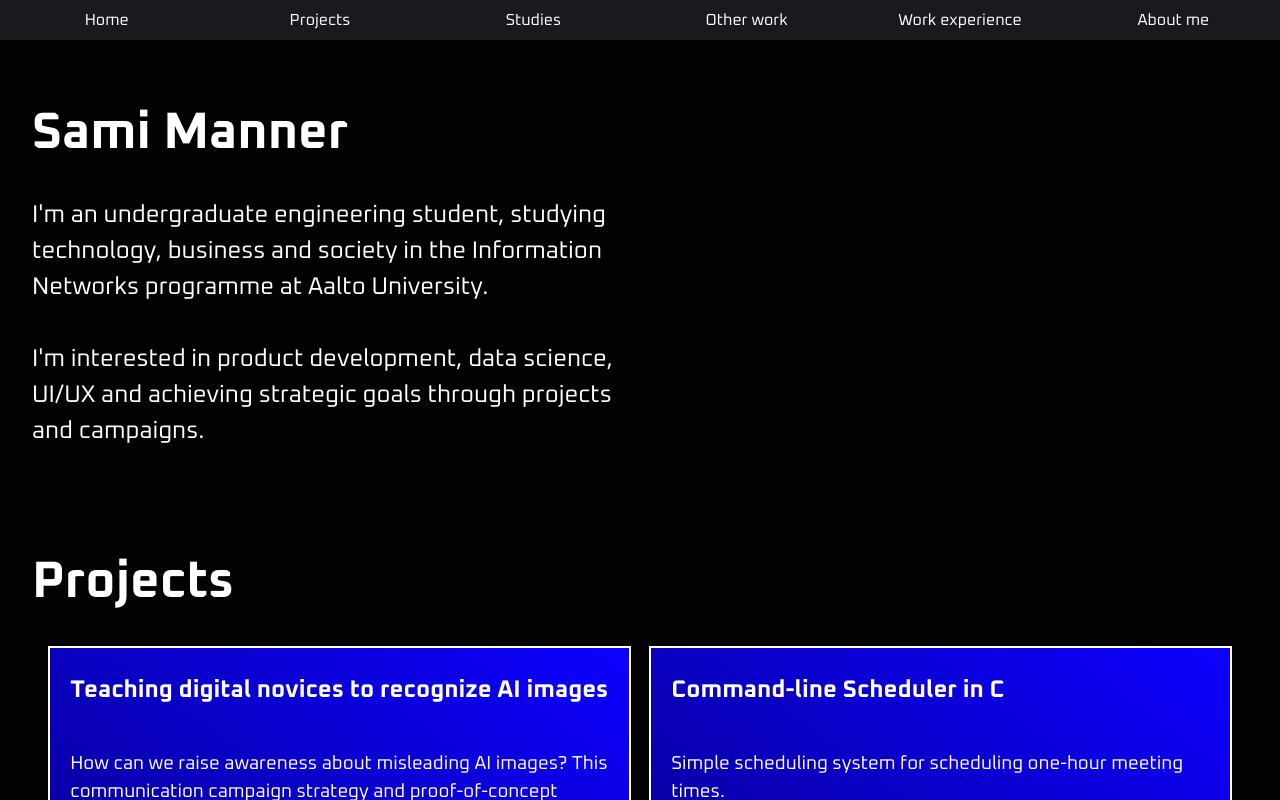
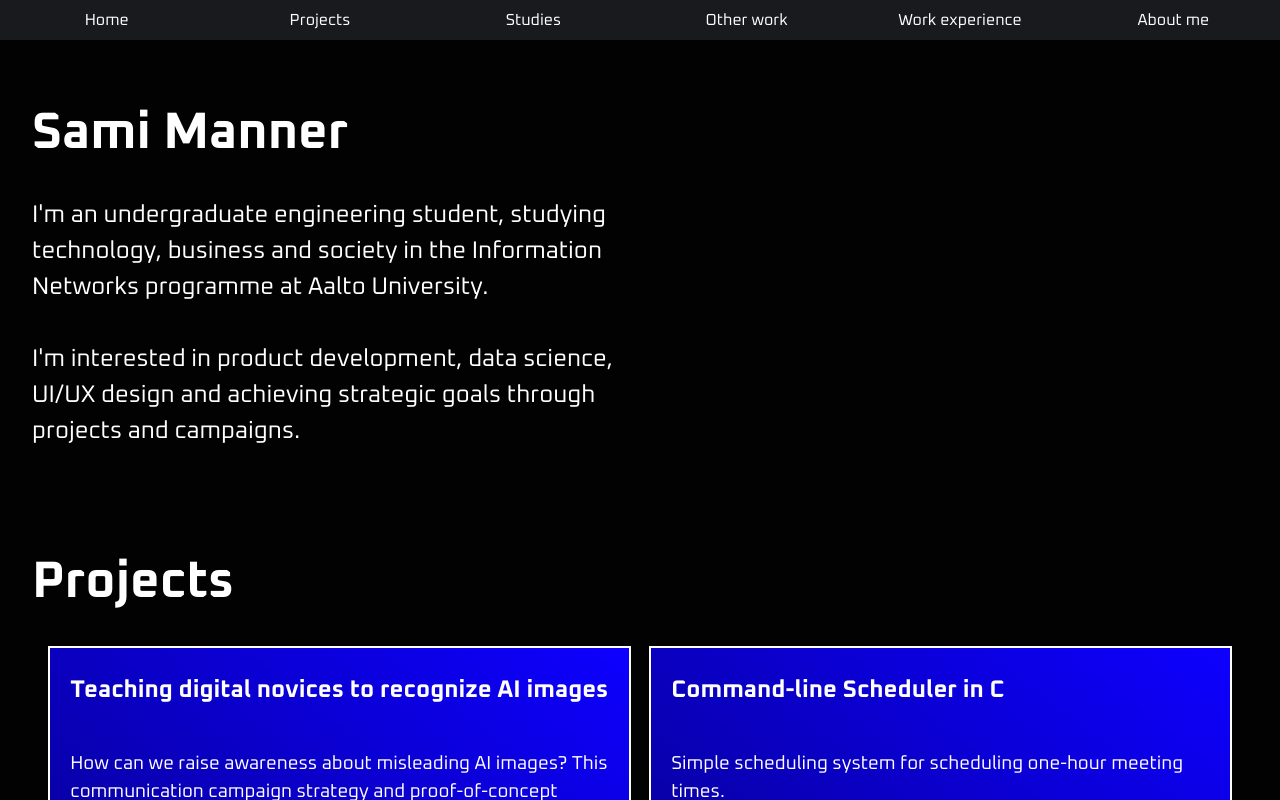
Before and after one commit to silentwinter0/portfolio, a React (Vite) app: page / in a window 1280 px wide. Shown: the top 800 px of the page. Built offline with nearby package versions, Linux system fonts and the light colour scheme.

Commit message:
Adjusted introduction text

```diff
--- a/src/pages/FrontPage.jsx
+++ b/src/pages/FrontPage.jsx
@@ -19,7 +19,7 @@ function FrontPage() {
           Aalto University.
           <br/><br/>
           I'm interested in product development,
-          data science, UI/UX and achieving strategic goals through projects and
+          data science, UI/UX design and achieving strategic goals through projects and
           campaigns.
         </p>
       </div>
```
